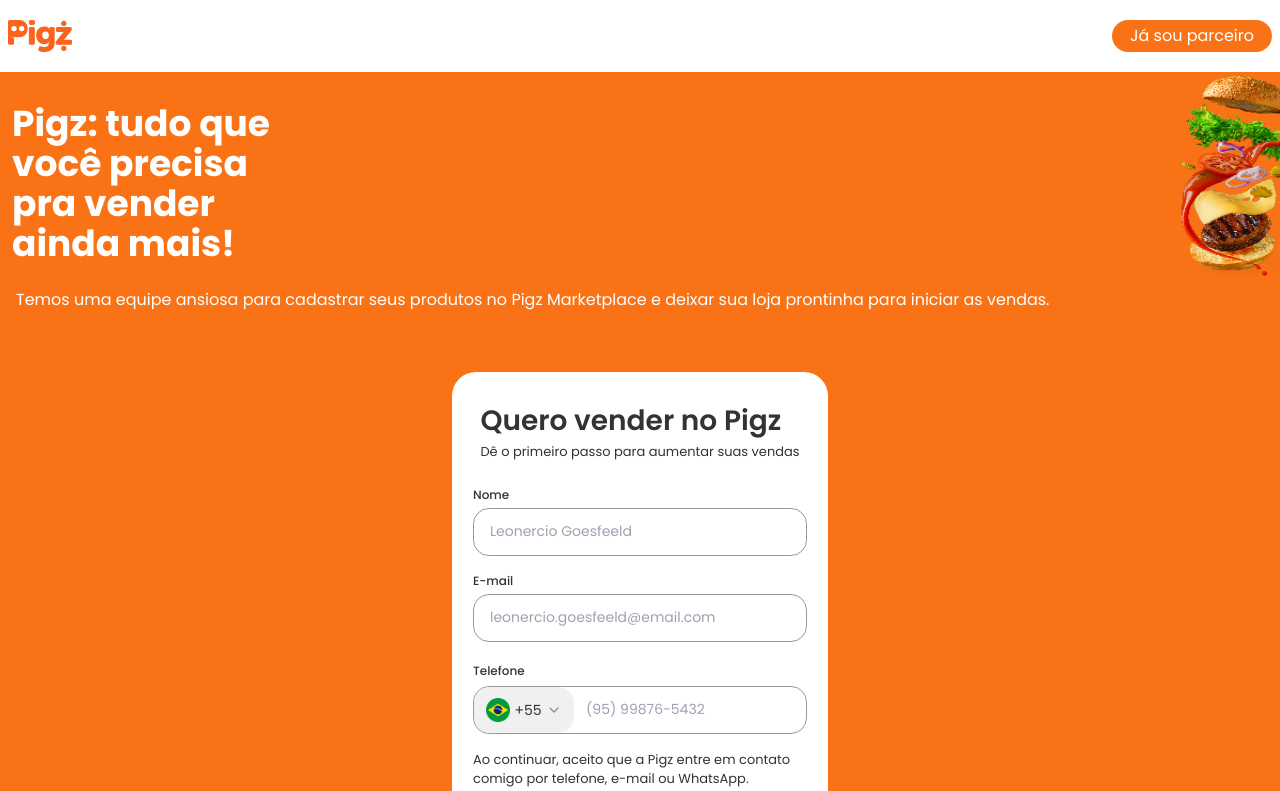
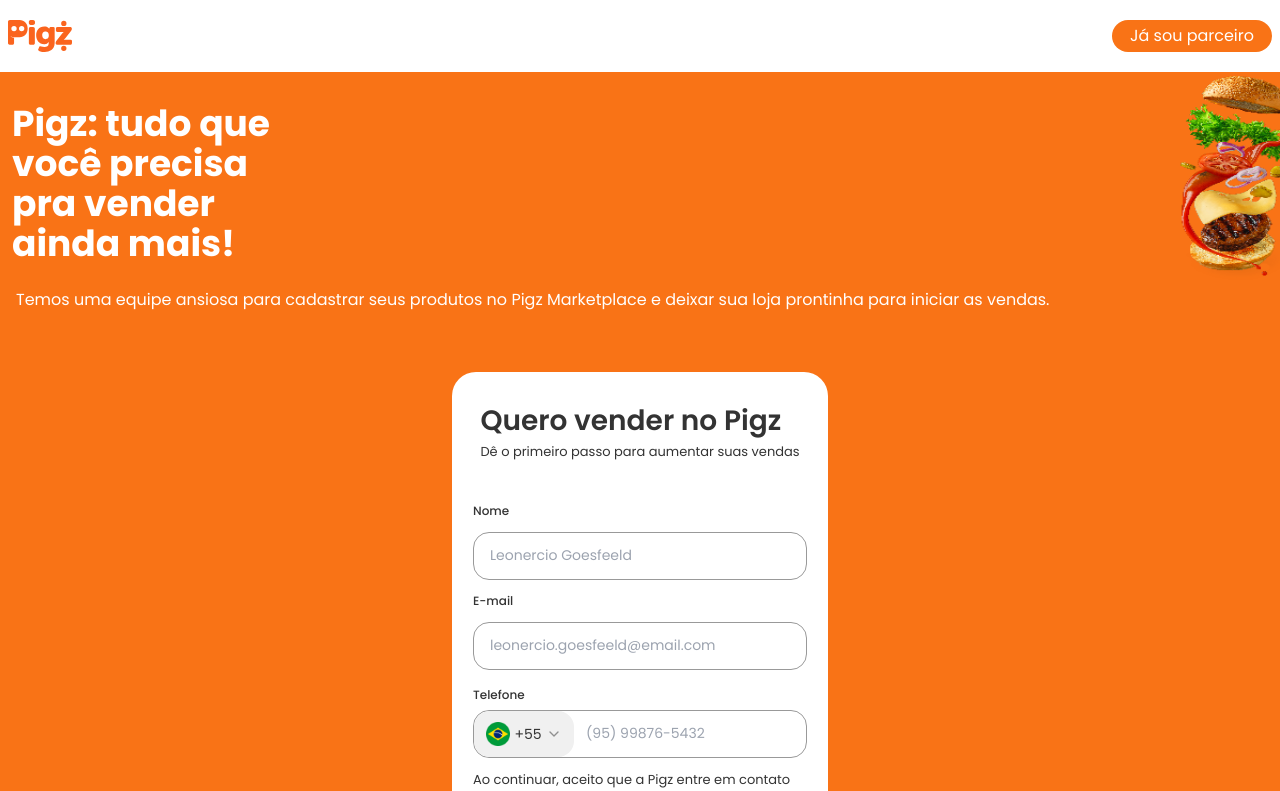
Before and after one commit to erikmiqueias/desafio-front-end-pigz, a React (Vite) app: page / in a window 1280 px wide. Shown: the top 791 px of the page. Built offline with nearby package versions, Linux system fonts and the light colour scheme.

Commit message:
refactor: changed conditional render FormRegister

```diff
--- a/src/components/form/FormRegister.tsx
+++ b/src/components/form/FormRegister.tsx
@@ -38,125 +38,22 @@ const FormRegister = () => {
                 Dê o primeiro passo para aumentar suas vendas
               </p>
             </div>
-          </>
-        )}
 
-        {changeStep === 1 && (
-          <>
-            <h3 className="font-semibold text-[28px]">Onde fica sua loja?</h3>
-          </>
-        )}
-
-        {changeStep === 2 && (
-          <>
-            <h3 className="font-semibold text-[28px] w-[320px]">
-              Me conte um pouco sobre sua loja
-            </h3>
-          </>
-        )}
-
-        <form className="flex flex-col gap-4 mt-6">
-          <div className="flex flex-col gap-1">
-            {changeStep === 0 && (
-              <>
+            <form className="flex flex-col gap-3 mt-10">
               <label className="text-[12px] font-medium">Nome</label>
               <input
                 className="w-[334px] h-[48px] rounded-[16px] border-solid border-[1px] border-[#999] pl-4 text-[14px]"
                 type="text"
                 placeholder="Leonercio Goesfeeld"
               />
-              </>
-            )}
 
-            {changeStep === 1 && (
-              <>
-                <label className="text-[12px] font-medium">CEP</label>
-                <input
-                  className="w-[334px] h-[48px] rounded-[16px] border-solid border-[1px] border-[#999] pl-4 text-[14px]"
-                  type="text"
-                  placeholder="Leonercio Goesfeeld"
-                />
-              </>
-            )}
-
-            {changeStep === 2 && (
-              <>
-                <label className="text-[12px] font-medium">Nome da loja</label>
-                <input
-                  className="w-[334px] h-[48px] rounded-[16px] border-solid border-[1px] border-[#999] pl-4 text-[14px]"
-                  type="text"
-                  placeholder="Leonercio Goesfeeld"
-                />
-              </>
-            )}
-          </div>
-
-          <div className="flex flex-col gap-1">
-            {changeStep === 0 && (
-              <>
               <label className="text-[12px] font-medium">E-mail</label>
               <input
                 className="w-[334px] h-[48px] rounded-[16px] border-solid border-[1px] border-[#999] pl-4 text-[14px]"
                 type="email"
                 placeholder="leonercio.goesfeeld@email.com"
               />
-              </>
-            )}
 
-            {changeStep === 1 && (
-              <>
-                <div className="flex gap-4">
-                  <div>
-                    <label className="text-[12px] font-medium">Estado</label>
-                    <Select>
-                      <SelectTrigger className="w-[114px] h-[48px] rounded-[16px] border-solid border-[1px] border-[#999]" />
-                    </Select>
-                  </div>
-                  <div>
-                    <label className="text-[12px] font-medium">Cidade</label>
-                    <Select>
-                      <SelectTrigger className="w-[205px] h-[48px] rounded-[16px] border-solid border-[1px] border-[#999]" />
-                    </Select>
-                  </div>
-                </div>
-
-                <label className="text-[12px] font-medium mt-3">Endereço</label>
-                <input
-                  className="w-[334px] h-[48px] rounded-[16px] border-solid border-[1px] border-[#999] pl-4 text-[14px]"
-                  type="text"
-                  placeholder="Avenida Brasil"
-                />
-              </>
-            )}
-
-            {changeStep === 2 && (
-              <>
-                <label className="text-[12px] font-medium mt-3">
-                  CNPJ da loja
-                </label>
-                <input
-                  className="w-[334px] h-[48px] rounded-[16px] border-solid border-[1px] border-[#999] pl-4 text-[14px]"
-                  type="text"
-                  placeholder="12.345.678/0001-99"
-                />
-
-                <label className="text-[12px] font-medium mt-6">
-                  Tipo de loja
-                </label>
-                <Select>
-                  <SelectTrigger className="w-[334px] h-12 rounded-[16px] border-solid border-[1px] border-[#999]">
-                    <SelectValue
-                      className="text-[#999]"
-                      placeholder="Selecione"
-                    />
-                  </SelectTrigger>
-                </Select>
-              </>
-            )}
-          </div>
-
-          {changeStep === 0 && (
-            <>
               <div>
                 <label className="text-[12px] font-medium">Telefone</label>
                 <div className="flex">
@@ -181,10 +78,51 @@ const FormRegister = () => {
                   placeholder="(95) 99876-5432"
                 />
               </div>
+
+              <span className="w-[334px] text-[13px] text-start">
+                Ao continuar, aceito que a Pigz entre em contato comigo por
+                telefone, e-mail ou WhatsApp.
+              </span>
+            </form>
           </>
         )}
+
         {changeStep === 1 && (
           <>
+            <h3 className="font-semibold text-[28px] self-start ml-6">
+              Onde fica sua loja?
+            </h3>
+
+            <form className="flex flex-col gap-3 mt-7">
+              <label className="text-[12px] font-medium">CEP</label>
+              <input
+                className="w-[334px] h-[48px] rounded-[16px] border-solid border-[1px] border-[#999] pl-4 text-[14px]"
+                type="text"
+                placeholder="Leonercio Goesfeeld"
+              />
+
+              <div className="flex gap-4">
+                <div>
+                  <label className="text-[12px] font-medium">Estado</label>
+                  <Select>
+                    <SelectTrigger className="w-[114px] h-[48px] rounded-[16px] border-solid border-[1px] border-[#999]" />
+                  </Select>
+                </div>
+                <div>
+                  <label className="text-[12px] font-medium">Cidade</label>
+                  <Select>
+                    <SelectTrigger className="w-[205px] h-[48px] rounded-[16px] border-solid border-[1px] border-[#999]" />
+                  </Select>
+                </div>
+              </div>
+
+              <label className="text-[12px] font-medium mt-3">Endereço</label>
+              <input
+                className="w-[334px] h-[48px] rounded-[16px] border-solid border-[1px] border-[#999] pl-4 text-[14px]"
+                type="text"
+                placeholder="Avenida Brasil"
+              />
+
               <div className="flex gap-3">
                 <div className="flex flex-col gap-1">
                   <label className="text-[12px] font-medium mt-3">Número</label>
@@ -206,15 +144,45 @@ const FormRegister = () => {
                   />
                 </div>
               </div>
+            </form>
           </>
         )}
 
-          {changeStep === 0 && (
+        {changeStep === 2 && (
           <>
-              <span className="w-[334px] text-[13px] text-start">
-                Ao continuar, aceito que a Pigz entre em contato comigo por
-                telefone, e-mail ou WhatsApp.
-              </span>
+            <h3 className="font-semibold text-[28px] w-[320px] justify-self-start">
+              Me conte um pouco sobre sua loja
+            </h3>
+
+            <form className="flex flex-col gap-2 mt-[38px]">
+              <label className="text-[12px] font-medium">Nome da loja</label>
+              <input
+                className="w-[334px] h-[48px] rounded-[16px] border-solid border-[1px] border-[#999] pl-4 text-[14px]"
+                type="text"
+                placeholder="Leonercio Goesfeeld"
+              />
+
+              <label className="text-[12px] font-medium mt-3">
+                CNPJ da loja
+              </label>
+              <input
+                className="w-[334px] h-[48px] rounded-[16px] border-solid border-[1px] border-[#999] pl-4 text-[14px]"
+                type="text"
+                placeholder="12.345.678/0001-99"
+              />
+
+              <label className="text-[12px] font-medium mt-6">
+                Tipo de loja
+              </label>
+              <Select>
+                <SelectTrigger className="w-[334px] h-12 rounded-[16px] border-solid border-[1px] border-[#999]">
+                  <SelectValue
+                    className="text-[#999]"
+                    placeholder="Selecione"
+                  />
+                </SelectTrigger>
+              </Select>
+            </form>
           </>
         )}
 
@@ -233,7 +201,6 @@ const FormRegister = () => {
           {changeStep === 1 && "Próximo"}
           {changeStep === 0 && "Continuar"}
         </Button>
-        </form>
       </div>
     </>
   );
```
Lines whose indentation alone changed are shown as unchanged.
